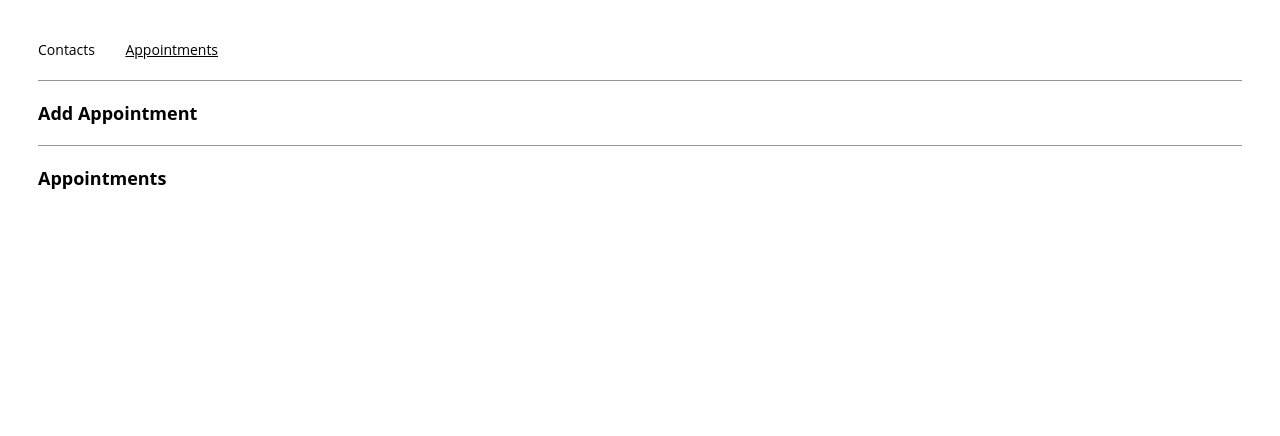
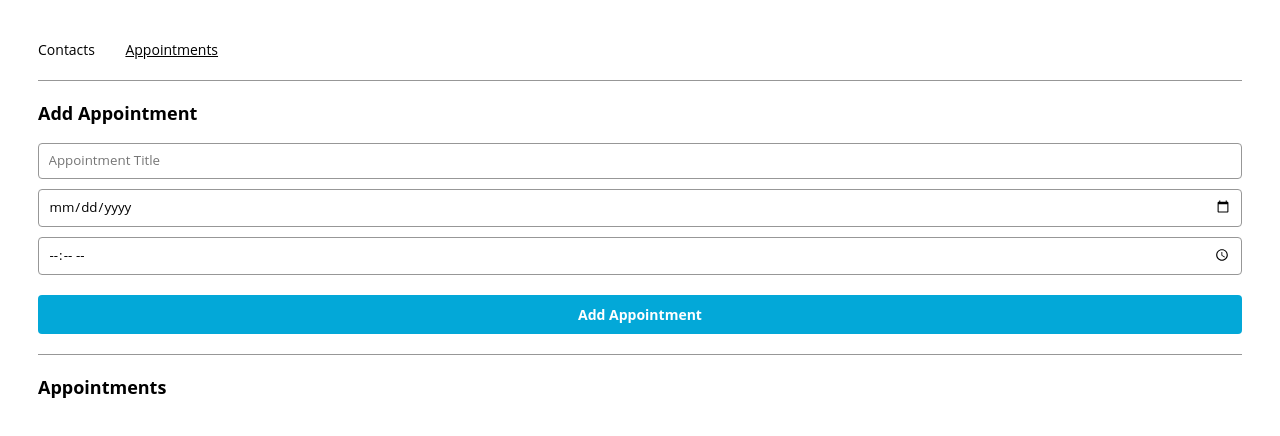
Before and after one commit to HannaEb/codecademy-exercises, a React (Create React App) app in the folder appt-planner/: page /appointments in a window 1280 px wide. Shown: the top 436 px of the page. Built offline with nearby package versions, Linux system fonts and the light colour scheme.

Commit message:
Display appointment form

```diff
--- a/appt-planner/src/components/tileList/TileList.js
+++ b/appt-planner/src/components/tileList/TileList.js
@@ -4,9 +4,9 @@ import { Tile } from '../tile/Tile.js';
 export const TileList = ({ tiles }) => {
   return (
     <div>
-      {tiles.map((tile, index) => (
+      {tiles.map((tile, index) => {
         <Tile tile={tile} key={index} />
-      ))}
+      })}
     </div>
   );
 };
--- a/appt-planner/src/containers/appointmentsPage/AppointmentsPage.js
+++ b/appt-planner/src/containers/appointmentsPage/AppointmentsPage.js
@@ -21,6 +21,12 @@ export const AppointmentsPage = ({ appointments, addAppointment, contacts }) =>
     <div>
       <section>
         <h2>Add Appointment</h2>
+        <AppointmentForm contact={contact} setContact={setContact}
+                          title={title} setTitle={setTitle}
+                          date={date} setDate={setDate}
+                          time={time} setTime={setTime}
+                          handleSubmit={handleSubmit}
+        />
       </section>
       <hr />
       <section>
```
